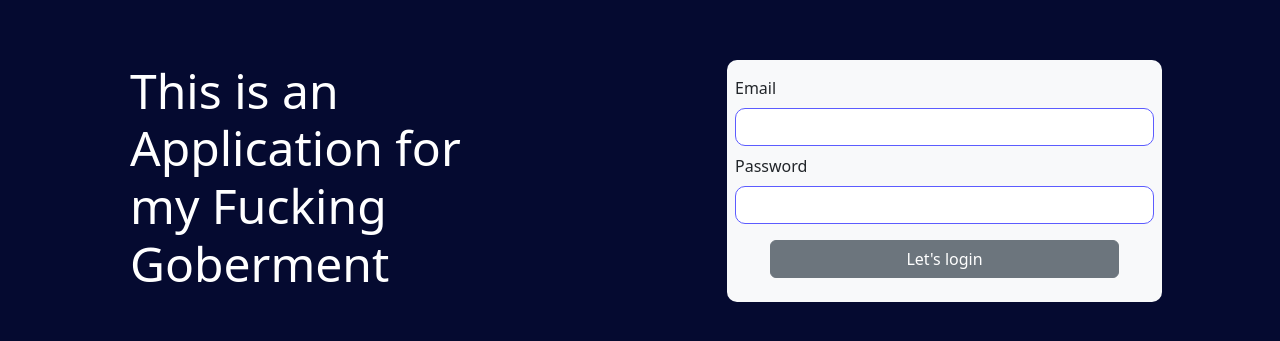
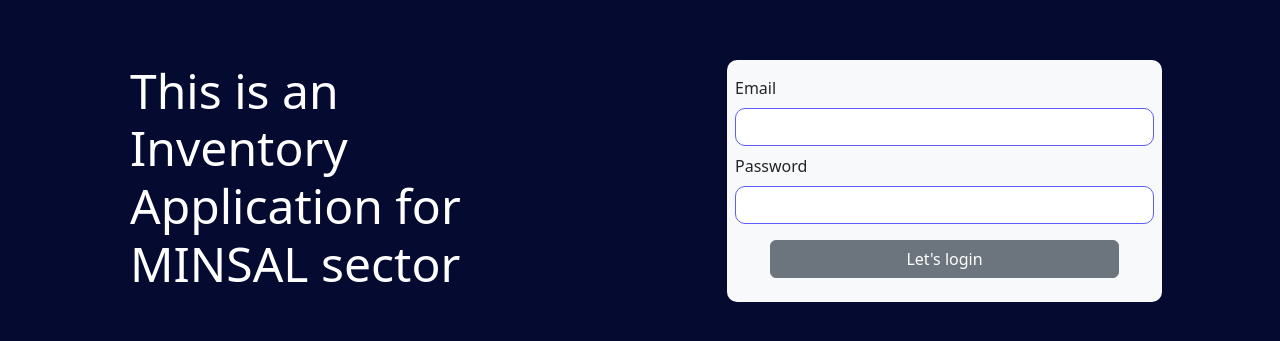
Before and after one commit to PkMnCrystal91/minsal-gob-app, a React (Vite) app: page / in a window 1280 px wide. Shown: the part 219-560 px from the top of the page. Built offline with nearby package versions, Linux system fonts and the light colour scheme.

Commit message:
LoginPgae.jsx title updated

```diff
--- a/src/pages/Login/Login.jsx
+++ b/src/pages/Login/Login.jsx
@@ -27,7 +27,7 @@ export const Login = () => {
       <div className="container login-container px-5 row justify-content-center">
         <div className="col-lg-5 d-flex align-items-center">
           <h1 className="text-white display-5">
-            <strong>This is an Application for my Fucking Goberment</strong>
+            <strong>This is an Inventory Application for MINSAL sector</strong>
           </h1>
         </div>
         <div className="col-md-0 col-lg-2"></div>
```
